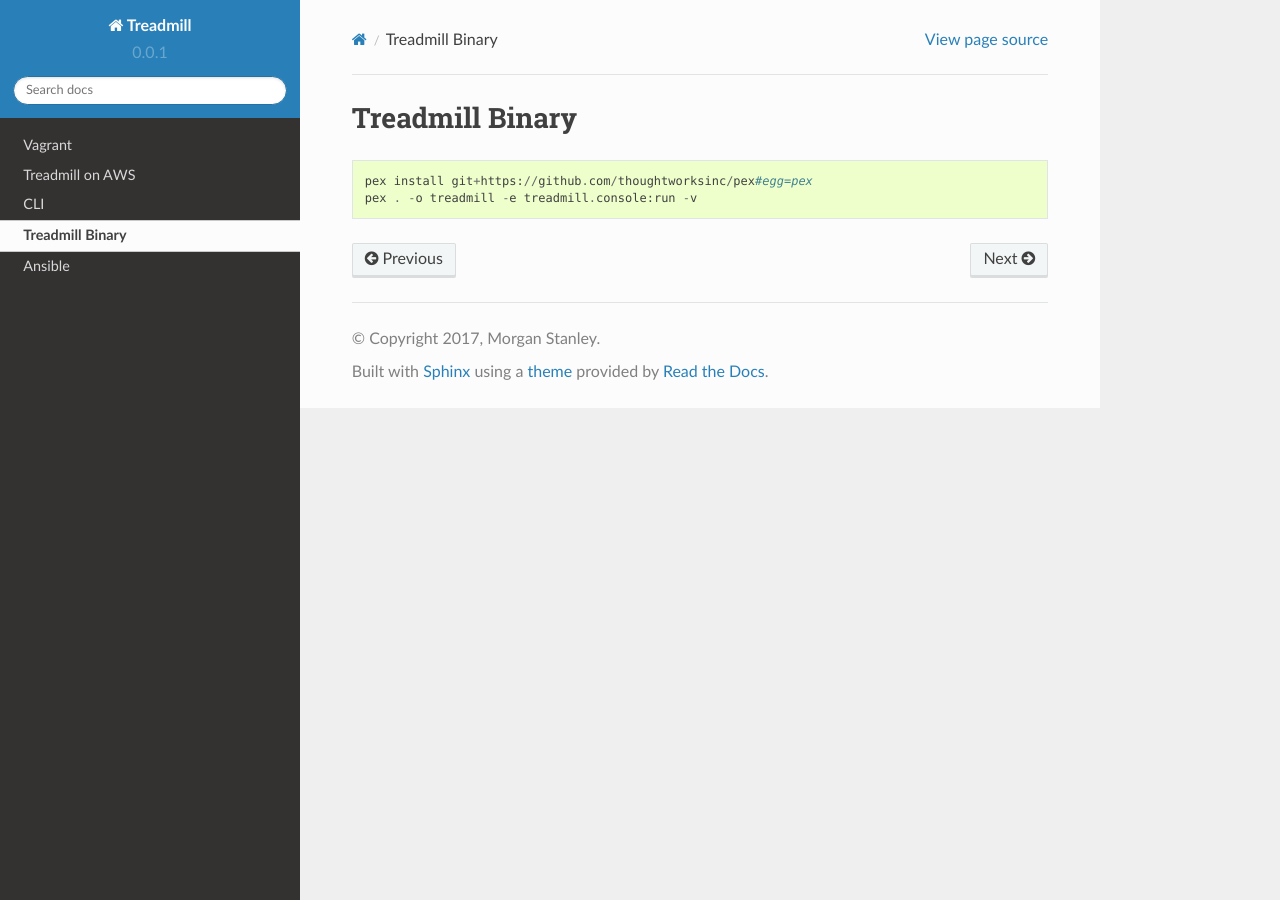
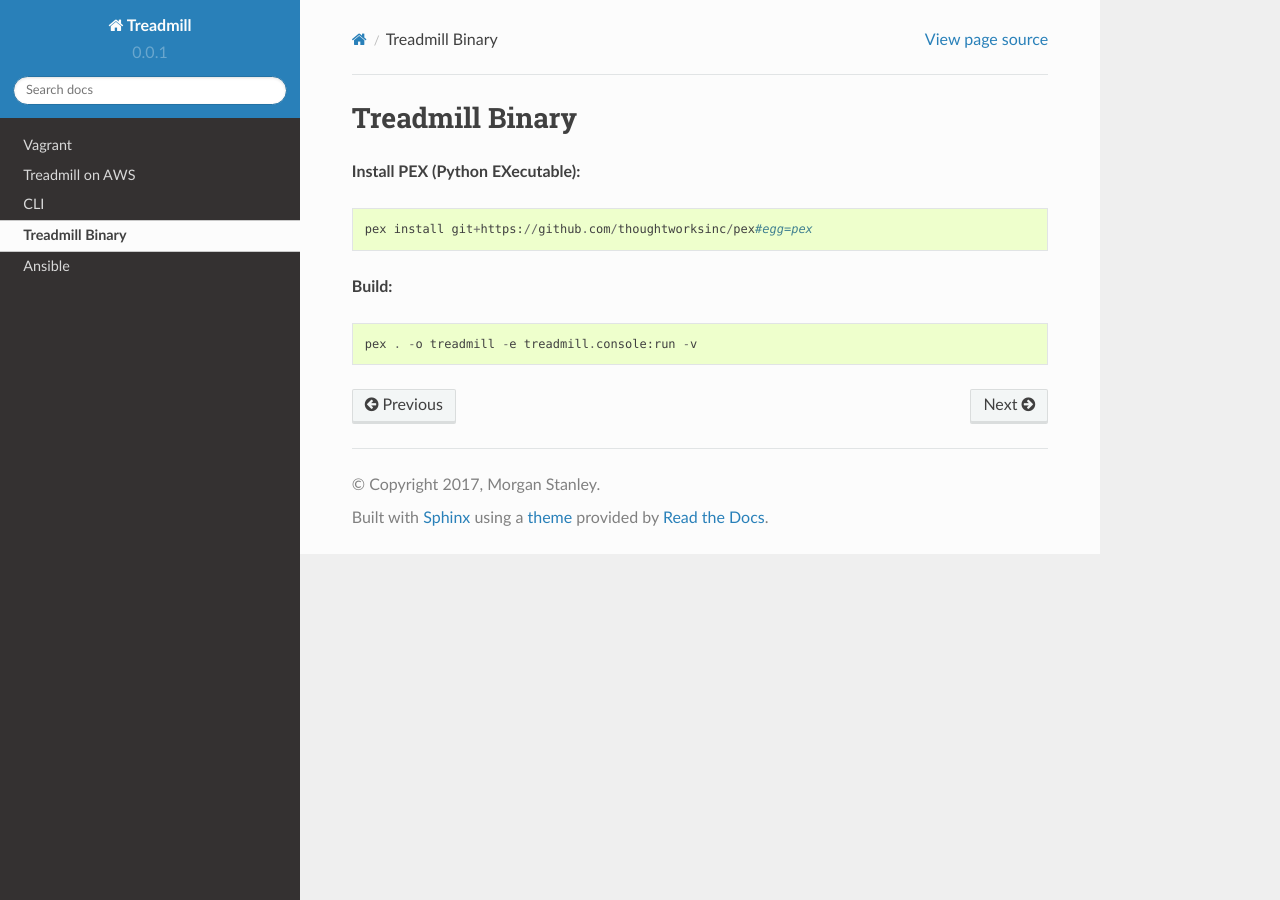
Before and after one commit to morganstanley/treadmill, a Sphinx documentation site: the page built from docs/source/dev.rst, in a window 1280 px wide. Built offline with Sphinx 7.4.7 and the Read the Docs theme 2.0.0, drawn with Linux system fonts in a browser that asks for light colours.

Commit message:
updated single binary text

```diff
--- a/docs/source/dev.rst
+++ b/docs/source/dev.rst
@@ -1,7 +1,15 @@
 =================================================
 Treadmill Binary
 =================================================
+
+**Install PEX (Python EXecutable):**
+
 ::
 
    pex install git+https://github.com/thoughtworksinc/pex#egg=pex
+
+**Build:**
+
+::
+
    pex . -o treadmill -e treadmill.console:run -v
```
